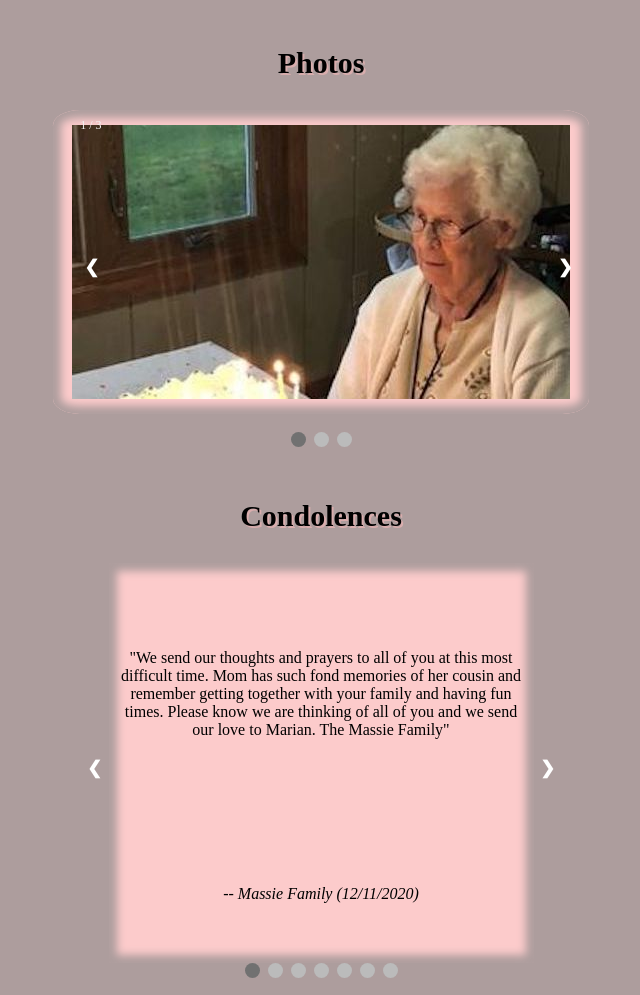
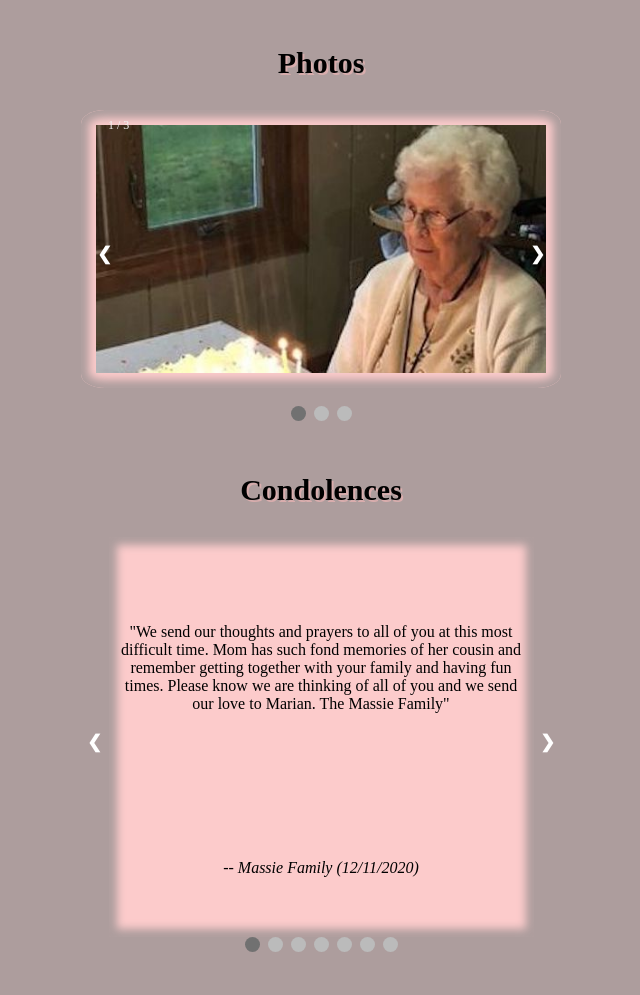
Before and after one commit to CodeNitWhit/Nanas-Tribute, a plain HTML site: page index.html in a window 1280 px wide. Shown: the part 1566-2561 px from the top of the page, without its empty margins (319-959 px from the left). Drawn offline with Linux system fonts and the light colour scheme.

Commit message:
Update tribute.css

```diff
--- a/tribute.css
+++ b/tribute.css
@@ -14,6 +14,11 @@ h3 {
     font-size: 30px;
     text-shadow: 2px 2px #d9adad;
 }
+
+section {
+}
+
+
 
 /*Hero*/
 #hero {
@@ -93,7 +98,7 @@ h3 {
 /* Slideshow container */
 .slideshow-container {
     height: auto;
-    width: 40%;
+    width: 30%;
     min-width:450px;
     position: relative;
     margin: auto;
@@ -132,10 +137,14 @@ img {
   user-select: none;
 }
 
+.prev, .prevQ {
+    left:0;
+
+}
+
 /* Position the "next button" to the right */
 .next, .nextQ {
   right: 0;
-  border-radius: 3px 0 0 3px;
 }
 
 /* On hover, add a black background color with a little bit see-through */
@@ -189,16 +198,20 @@ img {
 /*Timeline*/
 #timeline {
     width: 60%;
-    min-width:450px;
+    min-width: 450px;
     height: 1000px;
     margin: 0 auto;
-    overflow: scroll;
+    overflow: auto;
     background-color: #fccbcb;
     border-style: dotted;
     border-color: #d9adad;
     border-width: 7px;
     box-shadow: 0 0 8px 8px #ad9d9d inset;
     padding: 15px;
+}
+
+#timeline::-webkit-scrollbar {
+    display:none;
 }
 
 #timeline h3 {
```
